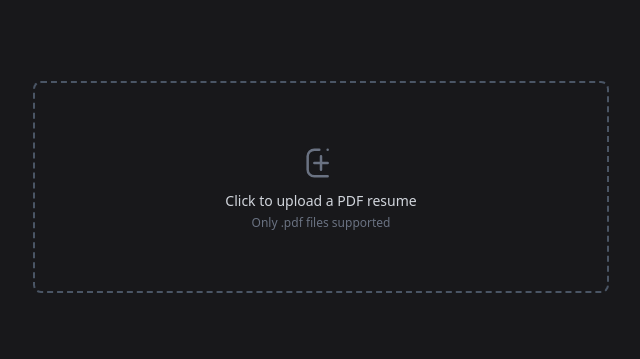
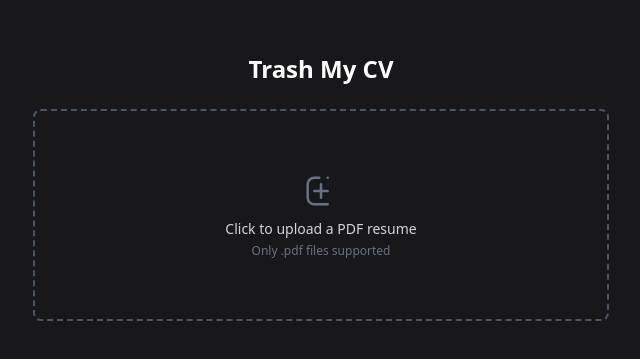
Before and after one commit to Dhvanitmonpara/trash-my-cv, a React (Vite) app in the folder client/: page / in a window 1280 px wide. Shown: the part 213-572 px from the top of the page, without its empty margins (319-959 px from the left). Built offline with nearby package versions, Linux system fonts and the light colour scheme.

Commit message:
minor changes

```diff
--- a/client/src/App.tsx
+++ b/client/src/App.tsx
@@ -16,7 +16,10 @@ function App() {
           </button>
         </>
       ) : (
-        <ResumeUpload onReviewReceived={setReview} />
+        <>
+          <h1 className="text-2xl font-bold text-white">Trash My CV</h1>
+          <ResumeUpload onReviewReceived={setReview} />
+        </>
       )}
     </main>
   )
```
